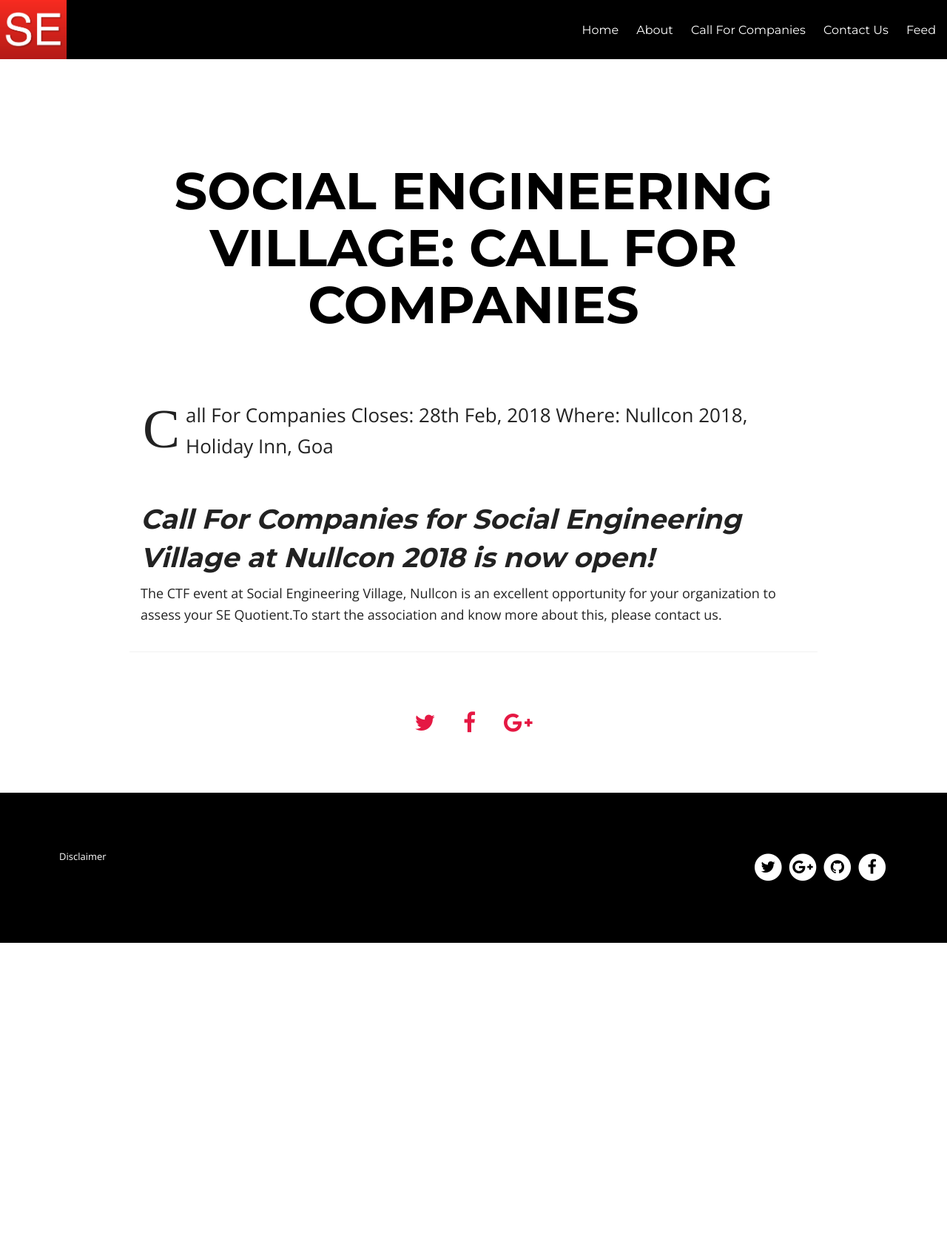
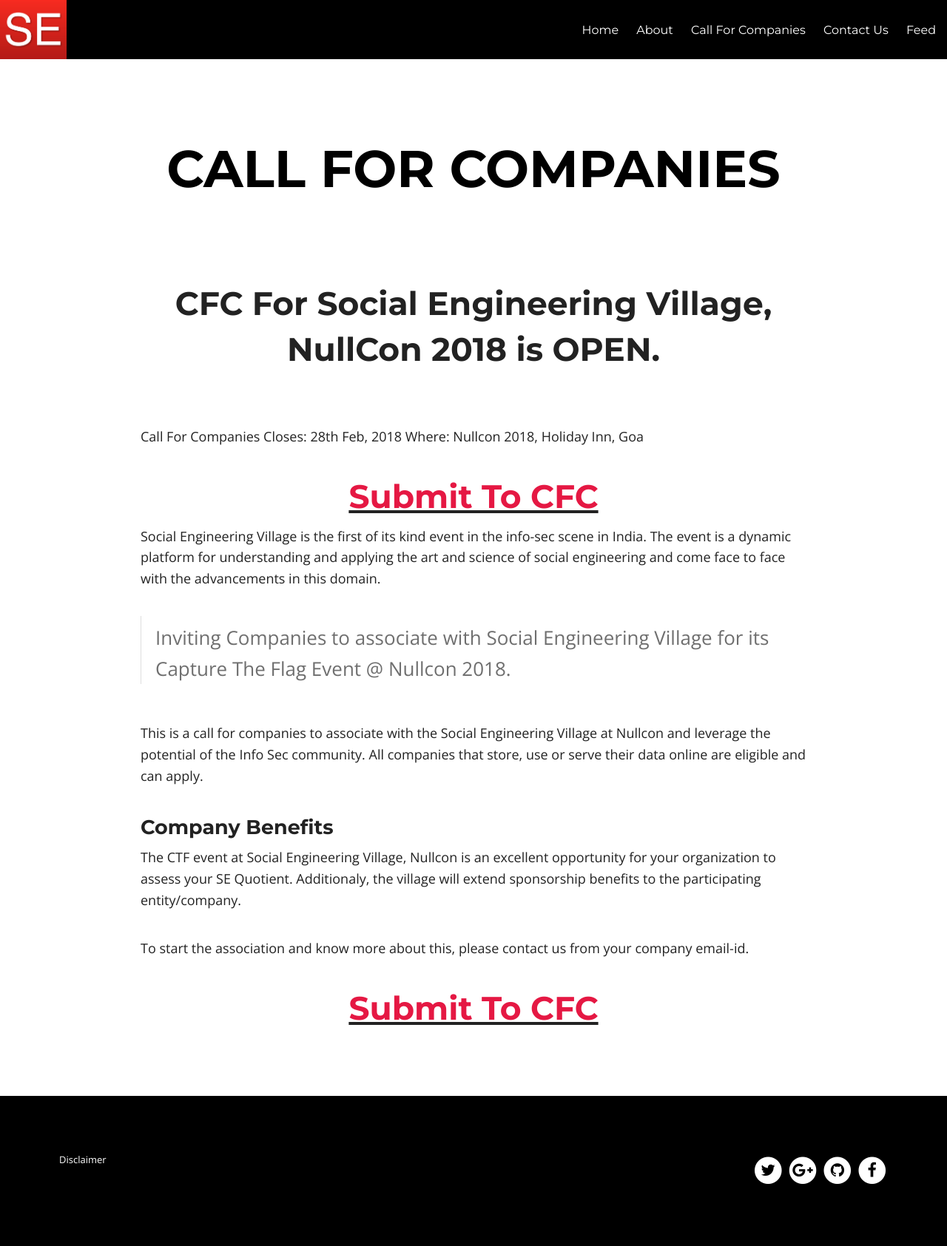
Before and after one commit to sevillage/sevillage, a Jekyll site: the page built from CFC.md, in a window 1280 px wide. Shown: the whole page at 74% size. Built offline with Jekyll 4.4.1, drawn with Linux system fonts in a browser that asks for light colours; nearby versions of some CDN libraries; before the commit the page ends 1275 px from its top, so only the background shows below that.

Commit message:
CFC3
Added Article to Homepage

```diff
--- a/CFC.md
+++ b/CFC.md
@@ -5,6 +5,9 @@
 
 ---
 <center><h1>CFC For Social Engineering Village, NullCon 2018 is OPEN.</h1></center><br>
+
+Call For Companies Closes: 28th Feb, 2018
+Where: Nullcon 2018, Holiday Inn, Goa
 
 <center><u><h1><a href='mailto:sevillagenullcon@gmail.com'>Submit To CFC</a></h1></u></center>
 
--- a/_posts/2018-02-13-cfc.md
+++ b/_posts/2018-02-13-cfc.md
@@ -4,13 +4,24 @@
 description: "Social Engineering Village: CFC Announcement"
 category: articles
 modified: 2018-02-13
-permalink: /CFC
+permalink: /articles/cfc-sevnullcon-2018
 comments: false
 share: false
 ---
+<center><h1>CFC For Social Engineering Village, NullCon 2018 is OPEN.</h1></center><br>
+
 Call For Companies Closes: 28th Feb, 2018
 Where: Nullcon 2018, Holiday Inn, Goa
 
-## *Call For Companies for Social Engineering Village at Nullcon 2018 is now open!*
+Social Engineering Village is the first of its kind event in the info-sec scene in India. The event is a dynamic platform for understanding and applying the art and science of social engineering and come face to face with the advancements in this domain.
 
-The CTF event at Social Engineering Village, Nullcon is an excellent opportunity for your organization to assess your SE Quotient.To start the association and know more about this, please contact us.
+> Inviting Companies to associate with Social Engineering Village for its Capture The Flag Event @ Nullcon 2018.
+
+This is a call for companies to associate with the Social Engineering Village at Nullcon and leverage the potential of the Info Sec community. All companies that store, use or serve their data online are eligible and can apply.
+
+### Company Benefits
+
+The CTF event at Social Engineering Village, Nullcon is an excellent opportunity for your organization to assess your SE Quotient. Additionaly, the village will extend sponsorship benefits to the participating entity/company.
+
+To start the association and know more about this, please contact us.
+<center><u><h1><a href='mailto:sevillagenullcon@gmail.com'>Submit To CFC</a></h1></u></center>
```
